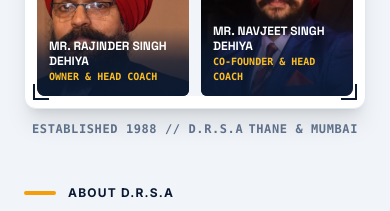
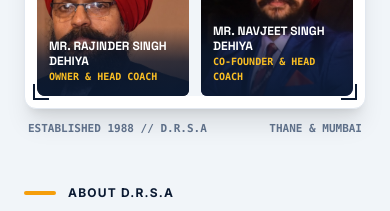
Before and after one commit to VatsMShah/Skating-web, a Next.js app: page / in a window 390 px wide. Shown: the part 1220-1431 px from the top of the page. Built offline with nearby package versions, Linux system fonts and the light colour scheme.

Commit message:
fix: ensure responsive spacing between academy title and location on mobile screens

```diff
--- a/app/page.jsx
+++ b/app/page.jsx
@@ -160,9 +160,9 @@ export default function HomePage() {
                 </div>
               </div>
 
-              <div className="mt-3 flex items-center justify-between px-2 text-xs font-mono font-semibold tracking-wider text-slate-500 uppercase">
-                <span>ESTABLISHED 1988 // D.R.S.A</span>
-                <span>THANE &amp; MUMBAI</span>
+              <div className="mt-3 flex flex-wrap items-center justify-between gap-x-4 gap-y-1 px-1 sm:px-2 text-[11px] sm:text-xs font-mono font-semibold tracking-normal sm:tracking-wider text-slate-500 uppercase">
+                <span className="shrink-0">ESTABLISHED 1988 // D.R.S.A</span>
+                <span className="shrink-0">THANE &amp; MUMBAI</span>
               </div>
             </div>
 
```
